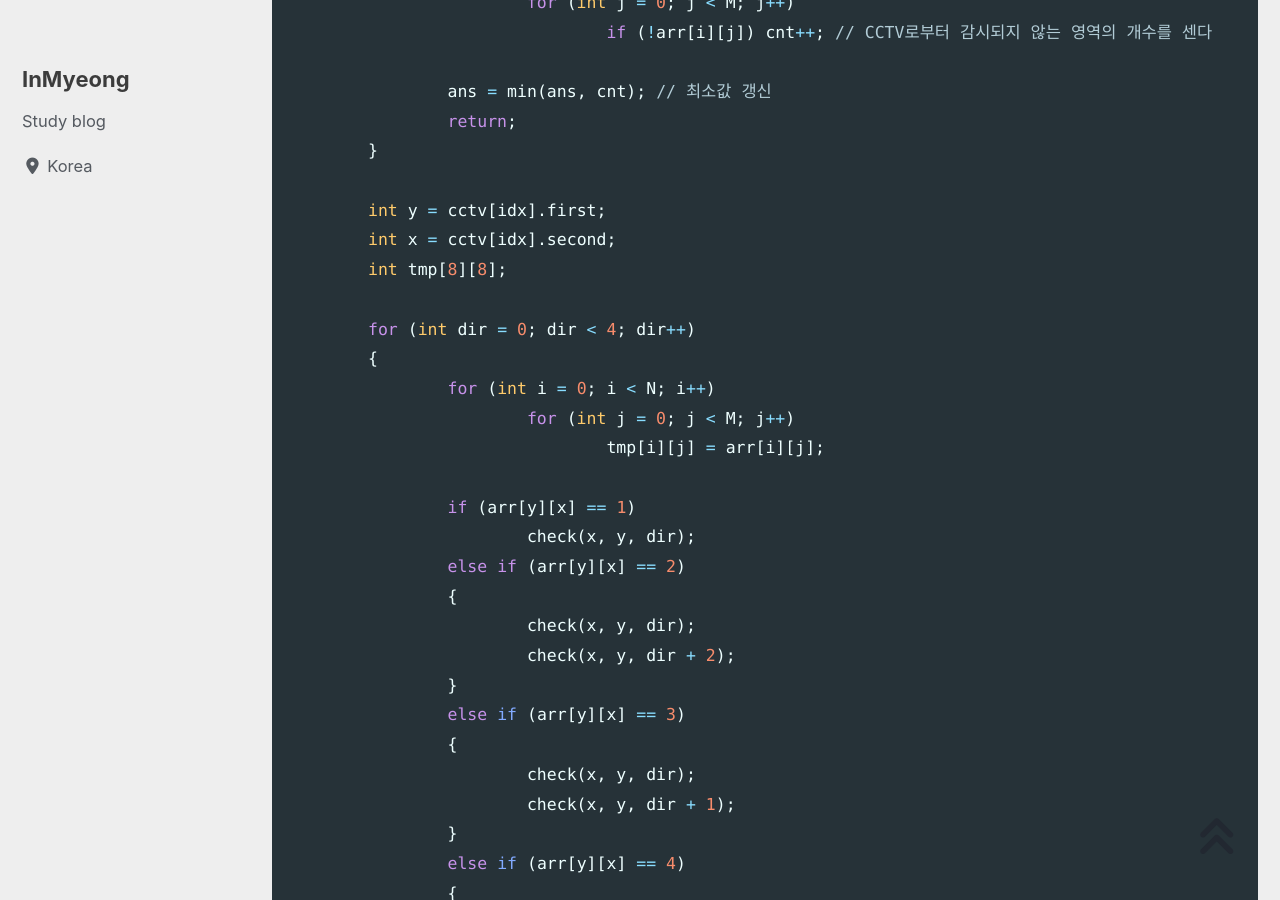
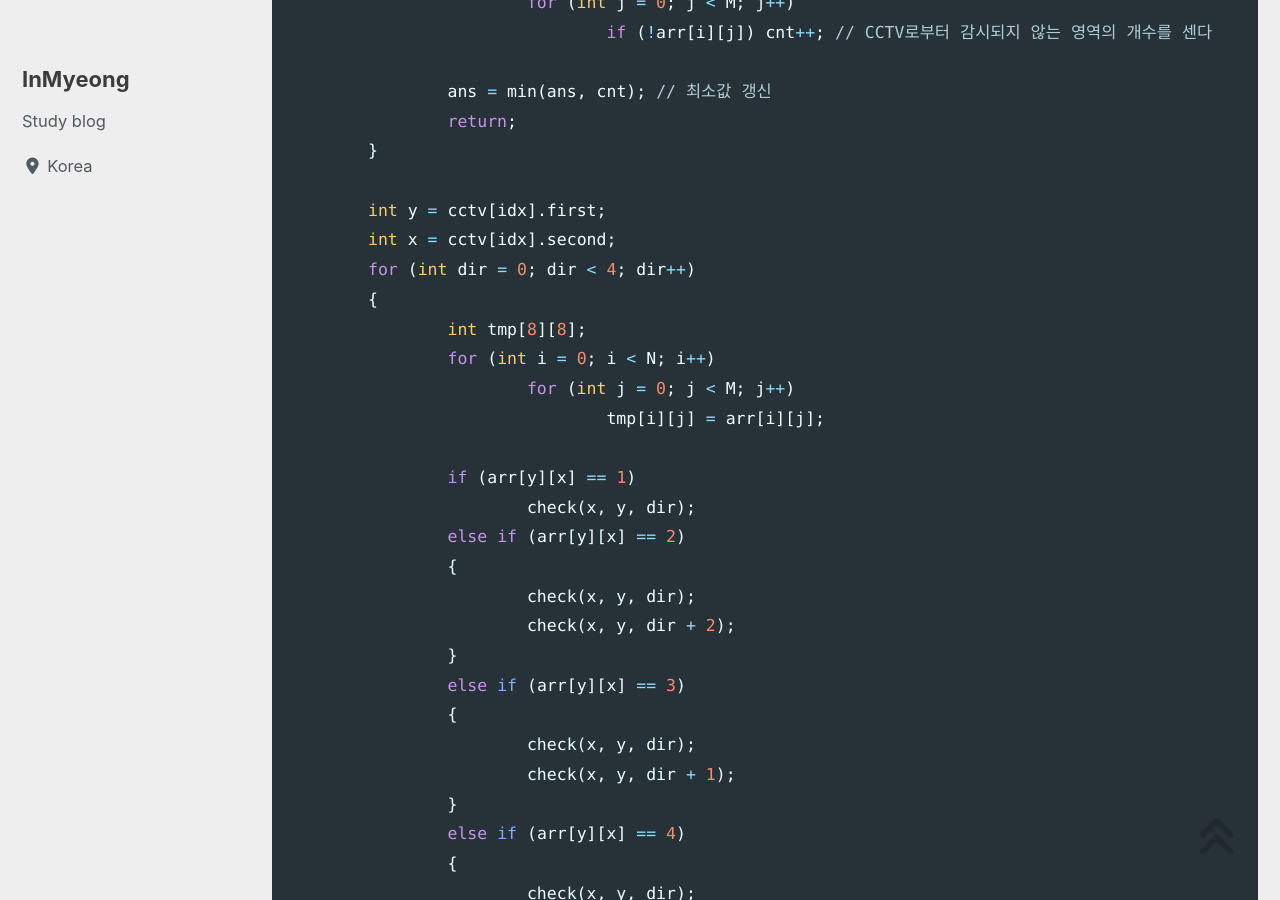
Before and after one commit to devMyeong/devMyeong.github.io, a Jekyll site: the page built from _posts/codingTest/2023-05-01-삼성기출.md, in a window 1280 px wide and 900 px high, scrolled down 19327 px. Built offline with Jekyll 4.4.1, drawn with Linux system fonts in a browser that asks for light colours; cached includes are drawn as plain includes; nearby versions of some CDN libraries; some web fonts are replaced; comment, search, counter and statistics services are not loaded.

Commit message:
Chore : 수정

```diff
--- a/_posts/codingTest/2023-05-01-삼성기출.md
+++ b/_posts/codingTest/2023-05-01-삼성기출.md
@@ -625,10 +625,9 @@ void dfs(int idx)
 
 	int y = cctv[idx].first;
 	int x = cctv[idx].second;
-	int tmp[8][8];
-
 	for (int dir = 0; dir < 4; dir++)
 	{
+		int tmp[8][8];
 		for (int i = 0; i < N; i++)
 			for (int j = 0; j < M; j++)
 				tmp[i][j] = arr[i][j];
```
